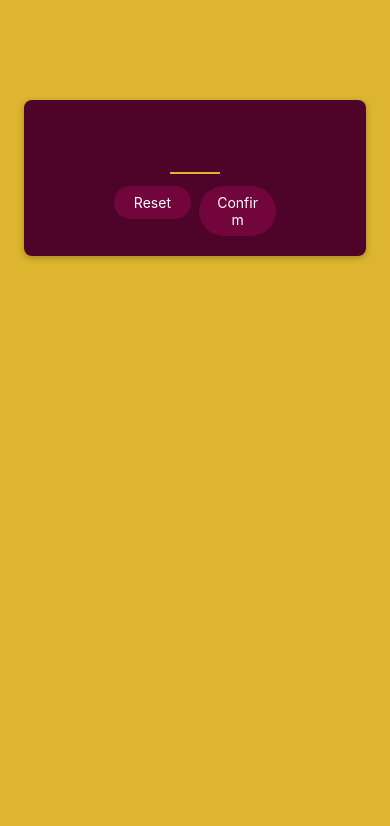
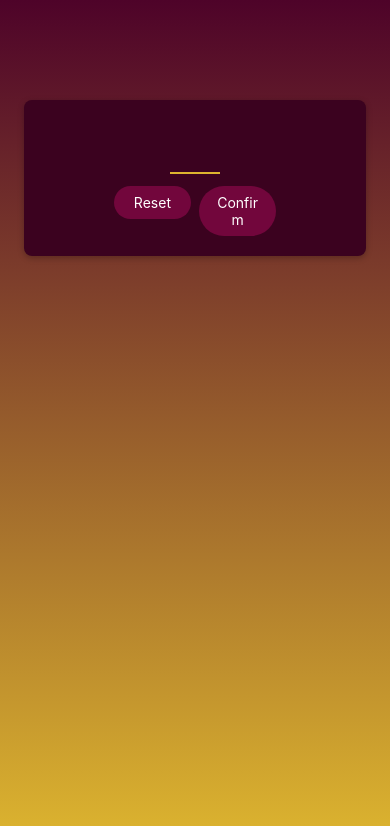
Before and after one commit to AldonIsenberg11/react-native-number-guess, a React Native app: screen / in a window 390 px wide. Shown: the top 826 px of the page. Built offline with nearby package versions, Linux system fonts and the light colour scheme.

Commit message:
Linear Gradient - change background

```diff
--- a/App.js
+++ b/App.js
@@ -1,18 +1,21 @@
-import { StyleSheet, View } from 'react-native';
+import { StyleSheet } from 'react-native';
+import { LinearGradient } from 'expo-linear-gradient';
 
 import StartGameScreen from './screens/StartGameScreen';
 
 export default function App() {
   return (
-    <View style={styles.rootScreen}>
+    <LinearGradient
+      style={styles.rootScreen}
+      colors={['#4e0329', '#ddb52f']}
+    >
       <StartGameScreen />
-    </View>
+    </LinearGradient>
   )
 }
 
 const styles = StyleSheet.create({
   rootScreen: {
     flex: 1,
-    backgroundColor: '#ddb52f'
   }
 });
--- a/package.json
+++ b/package.json
@@ -12,7 +12,8 @@
     "expo": "~48.0.11",
     "expo-status-bar": "~1.4.4",
     "react": "18.2.0",
-    "react-native": "0.71.7"
+    "react-native": "0.71.7",
+    "expo-linear-gradient": "~12.1.2"
   },
   "devDependencies": {
     "@babel/core": "^7.20.0"
--- a/screens/StartGameScreen.js
+++ b/screens/StartGameScreen.js
@@ -33,7 +33,7 @@
         marginTop: 100,
         marginHorizontal: 24,
         padding: 16,
-        backgroundColor: '#4e0329',
+        backgroundColor: '#3b021f',
         borderRadius: 8,
         elevation: 4, // android (used for shadow)
         shadowColor: 'black', // ios
```
Also changed, not shown: 1 other file (tests, documents, lock files or other folders).
